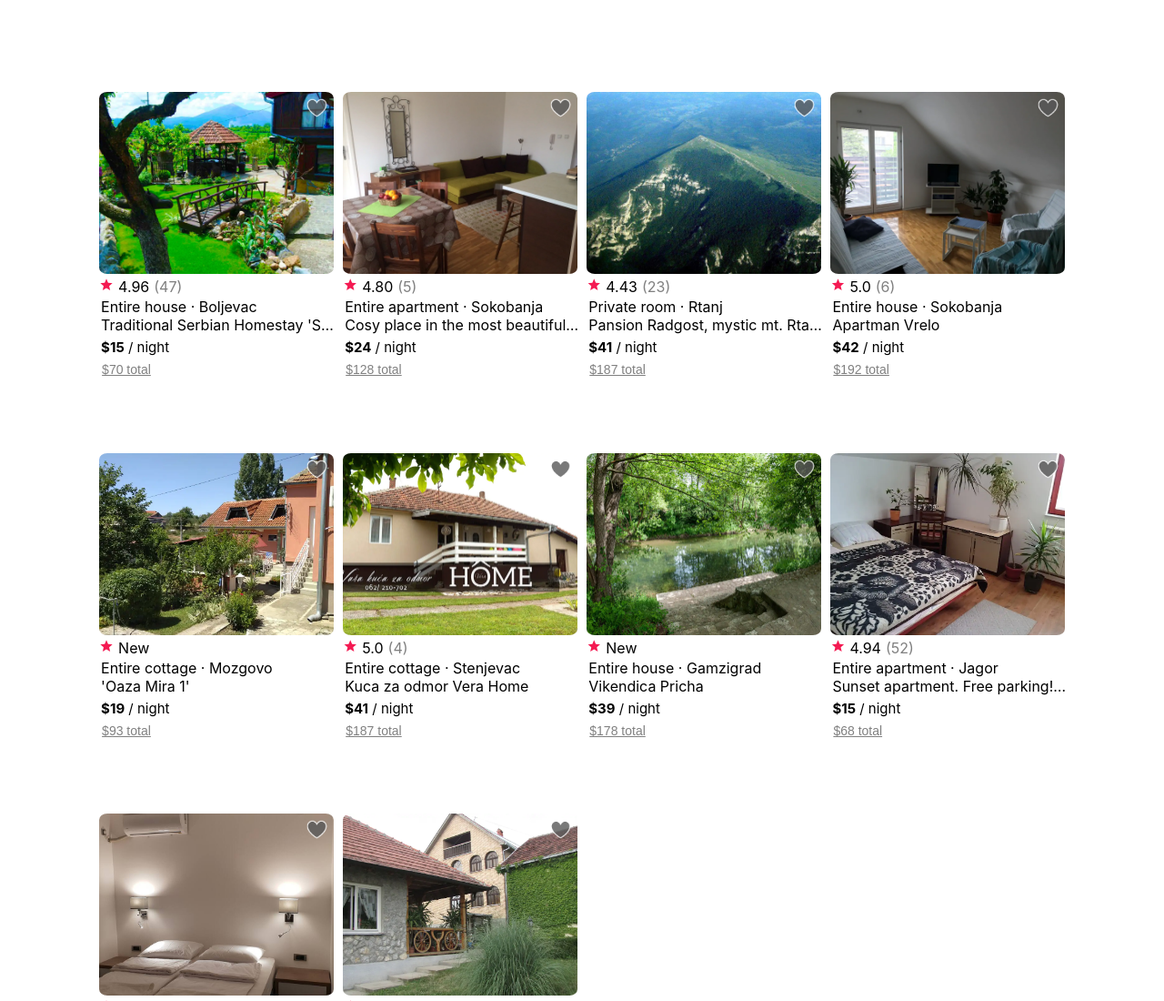
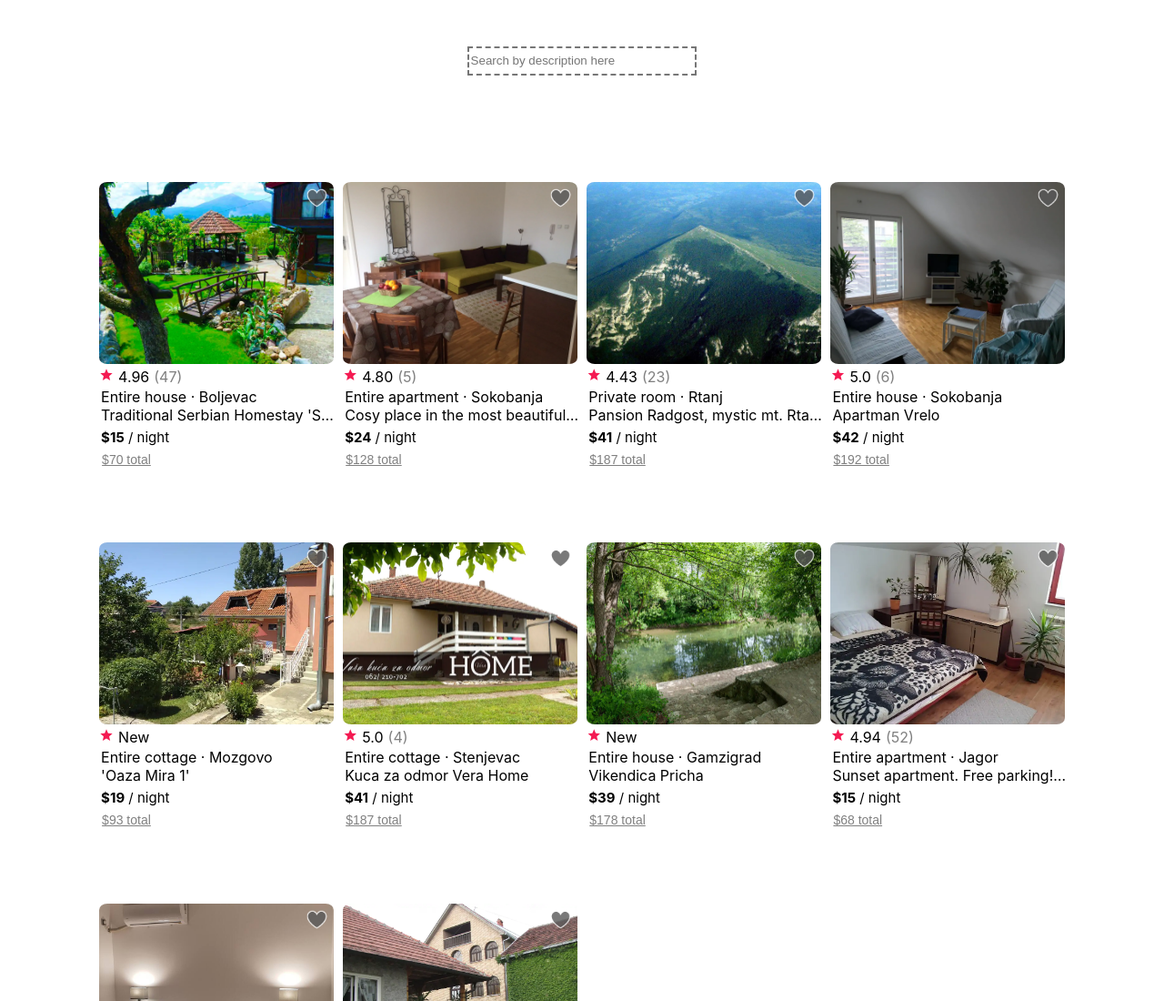
Before and after one commit to stefanm3000/airbnb-02v2, a plain HTML site: page index.html in a window 1280 px wide. Shown: the top 1100 px of the page at 91% size. Drawn offline with Linux system fonts and the light colour scheme.

Commit message:
added a search element

```diff
--- a/index.html
+++ b/index.html
@@ -8,6 +8,9 @@
     <link rel="stylesheet" href="https://fonts.googleapis.com/icon?family=Material+Icons">
 </head>
 <body>
+    <div class="searchWrapper">
+        <input type="text" id="searchBar" placeholder="Search by description here">
+    </div>
     <div class="grid-container" id="grid-container">
     </div>
     <script type="module" src="main.js"></script>
--- a/main.css
+++ b/main.css
@@ -21,6 +21,19 @@ a {
 
 button {
     padding: 0px;
+}
+
+.searchWrapper {
+    margin-top: 4%;
+    margin-left: 40%;
+    width: 50%;
+    height: 3rem;
+}
+
+#searchBar {
+    width: 40%;
+    height: 2rem;
+    border-style: dashed;
 }
 
 .div-grid-areas {
```
Also changed, not shown: search.js (added).
